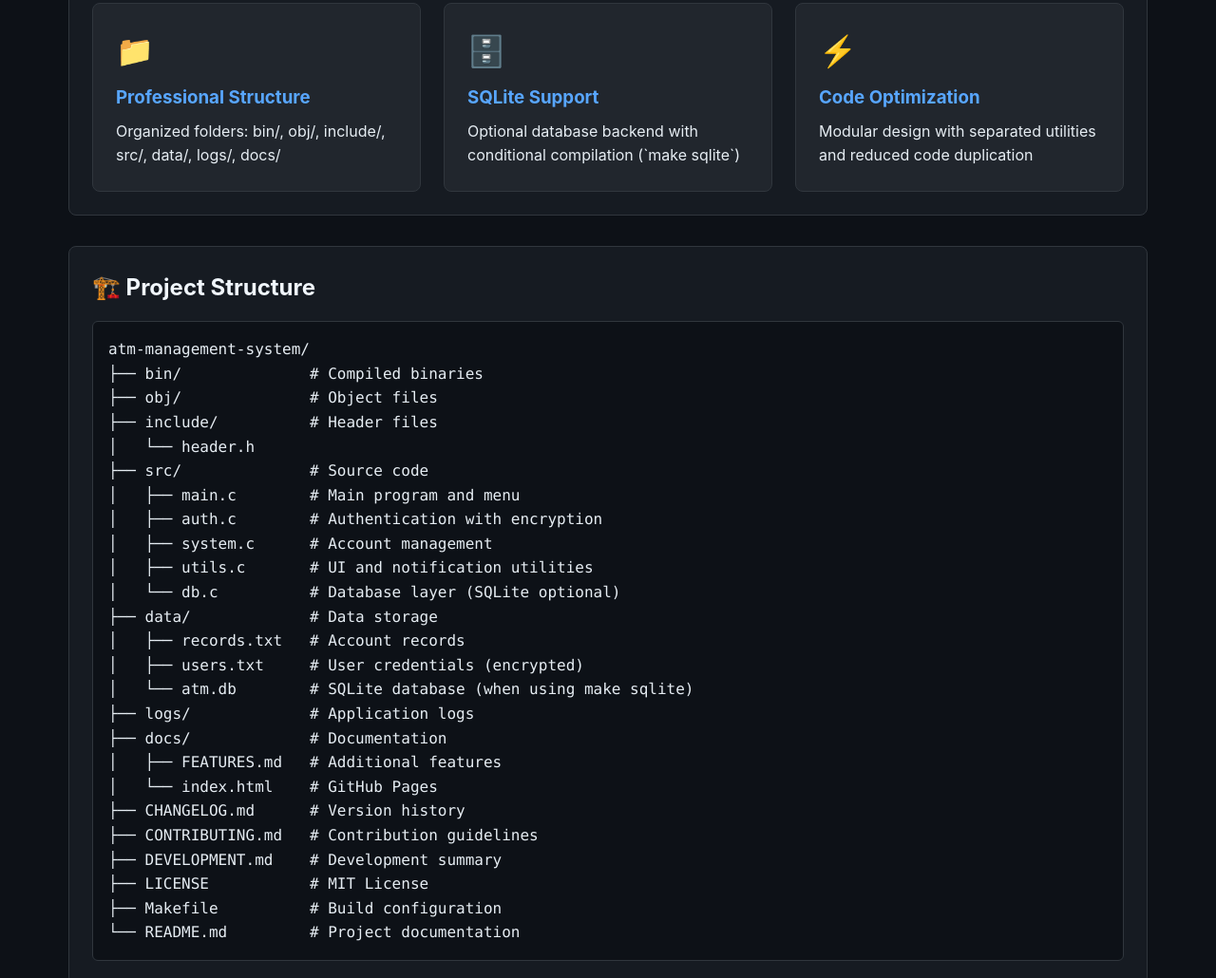
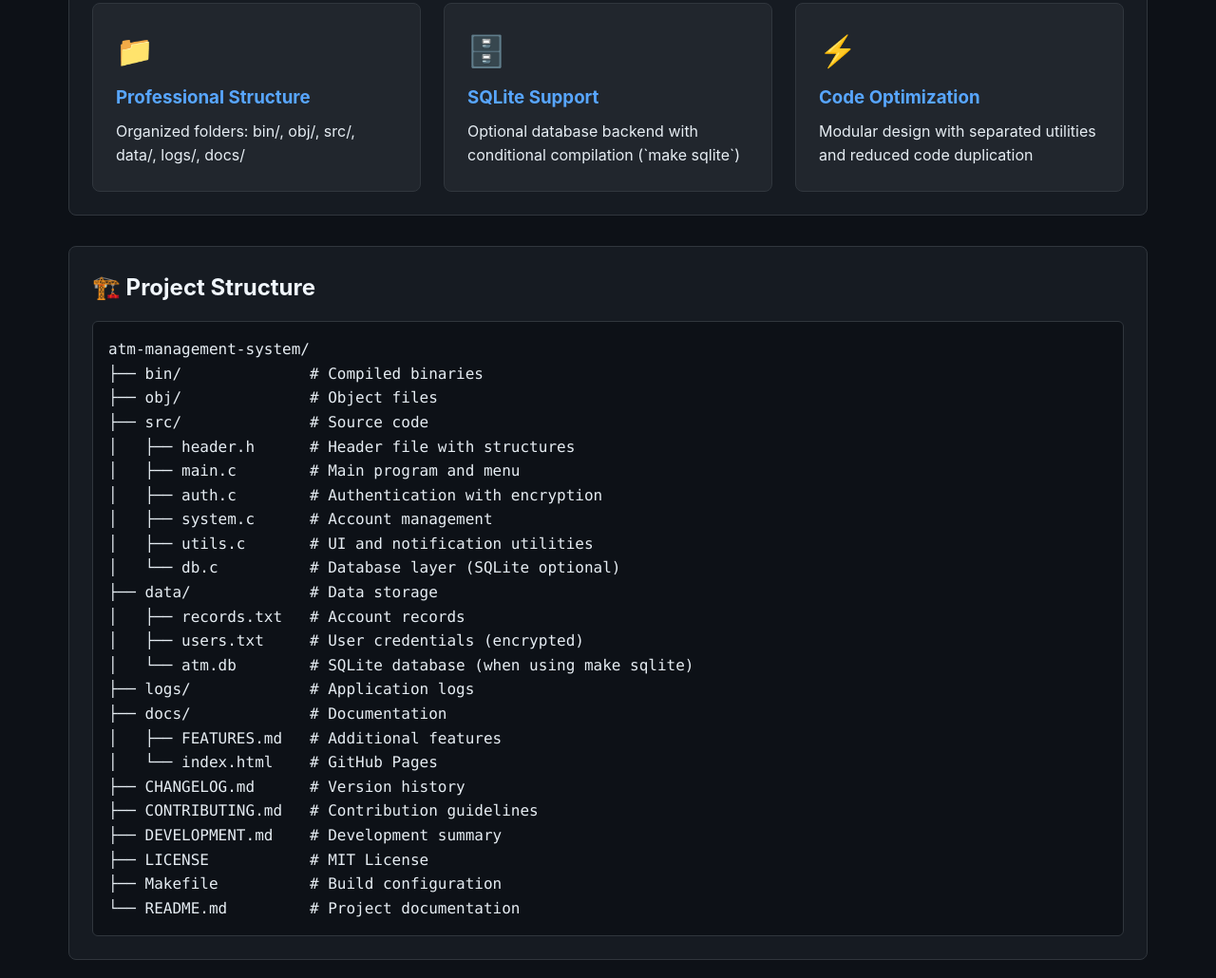
Before and after one commit to g-laliotis/atm-management-system, a plain HTML site: page docs/index.html in a window 1280 px wide. Shown: the part 1499-2529 px from the top of the page at 95% size. Drawn offline with Linux system fonts and the light colour scheme.

Commit message:
Docs: Update project structure documentation to reflect header.h in src/

```diff
--- a/docs/index.html
+++ b/docs/index.html
@@ -122,7 +122,7 @@ Username: Michel, Password: password1234</div>
                 <div class="card">
                     <div class="feature-icon">📁</div>
                     <h3>Professional Structure</h3>
-                    <p>Organized folders: bin/, obj/, include/, src/, data/, logs/, docs/</p>
+                    <p>Organized folders: bin/, obj/, src/, data/, logs/, docs/</p>
                 </div>
                 <div class="card">
                     <div class="feature-icon">🗄️</div>
@@ -142,9 +142,8 @@ Username: Michel, Password: password1234</div>
             <div class="code" style="white-space: pre;">atm-management-system/
 ├── bin/              # Compiled binaries
 ├── obj/              # Object files
-├── include/          # Header files
-│   └── header.h
 ├── src/              # Source code
+│   ├── header.h      # Header file with structures
 │   ├── main.c        # Main program and menu
 │   ├── auth.c        # Authentication with encryption
 │   ├── system.c      # Account management
```
Also changed, not shown: 1 other file.
